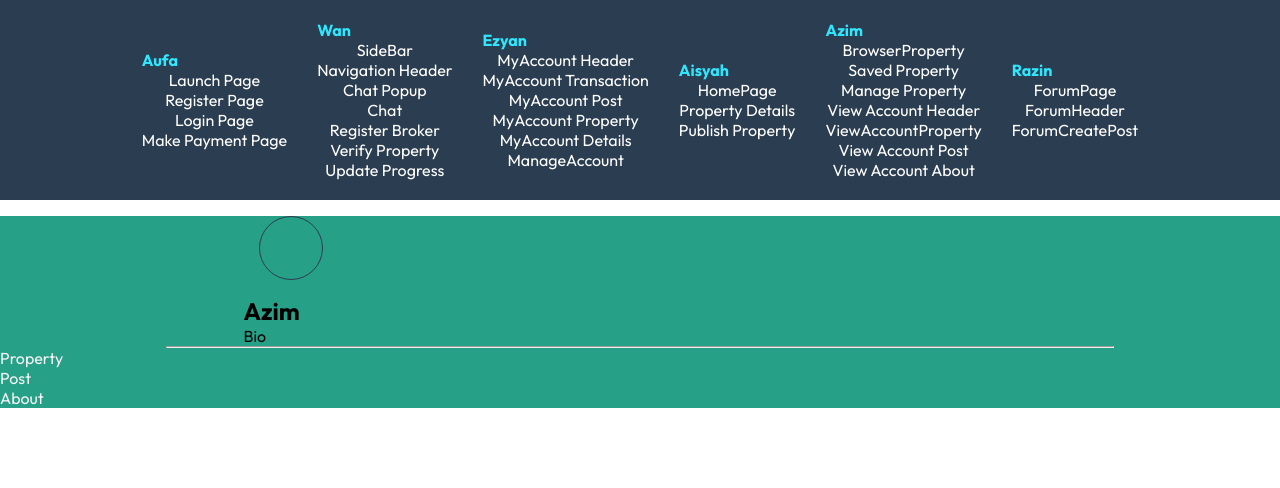
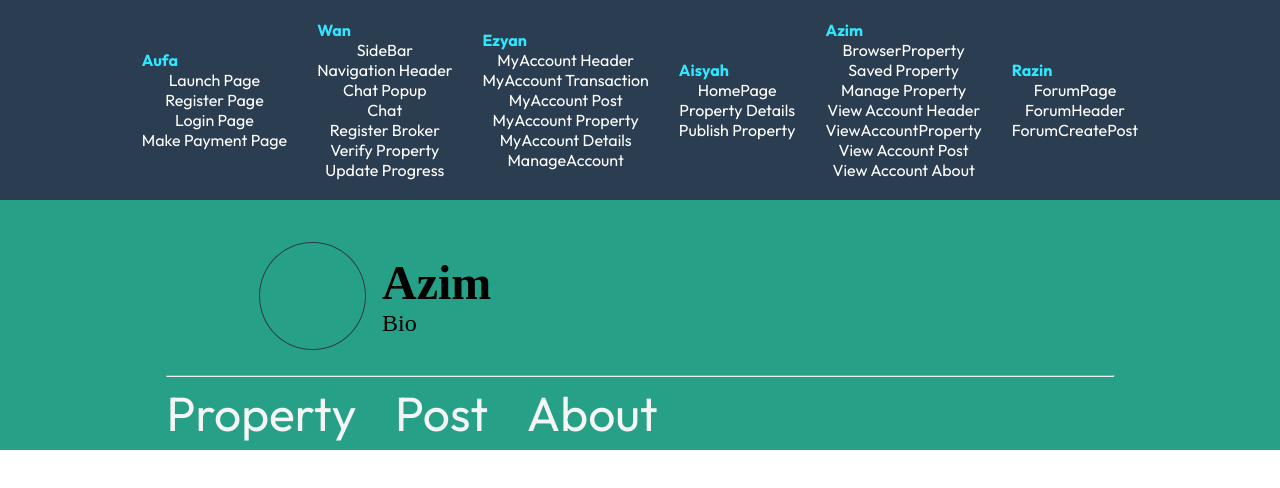
Before and after one commit to RareZyn/property-pro, a React (Create React App) app: page /view-account-header in a window 1280 px wide. Shown: the top 488 px of the page. Built offline with nearby package versions, Linux system fonts and the light colour scheme.

Commit message:
View Account Header done

```diff
--- a/src/App.css
+++ b/src/App.css
@@ -24,3 +24,9 @@
 .txt40{
   font-size: 2.5em;
 }
+
+a{
+  color: var(--f5);
+  text-decoration: none;
+  margin: 0 auto;
+}
--- a/src/Pages/Property/ViewAccountHeader.css
+++ b/src/Pages/Property/ViewAccountHeader.css
@@ -1,10 +1,17 @@
 .ViewAccountHeader{
     background-color: var(--darkGreen);
-    aspect-ratio: 8/1;
+    display: flex;
+    flex-direction: column;
+    justify-content: end;
 }
 
 #details-vah{
+    display: flex;
+    align-items: center;
     margin-left: 19.02%;
+    margin-bottom: .7%;
+    margin-top: 2%;
+    font-family: "Zilla_Slab";
 }
 
 .acc-desc{
@@ -19,8 +26,21 @@ hr{
     margin: 0 auto;
 }
 
-a{
+#account-link-container{
+    margin-left: 13%;
+    margin-bottom: 0.5%;
+    margin-top: 0.5%;
+}
+
+.account-link{
+    font-family: "Outfit";
+    font-size: 3em;
     color: var(--f5);
     text-decoration: none;
-    margin: 0 auto;
+    display: inline-block;
+    margin-right: 3.47%;
 }
+
+.selected-acc-link{
+    color: var(--orange);
+}
--- a/src/Pages/Property/ViewAccountHeader.js
+++ b/src/Pages/Property/ViewAccountHeader.js
@@ -1,19 +1,21 @@
 import "./ViewAccountHeader.css";
 
-export const ViewAccountHeader = ({name, bio}) => {
+export const ViewAccountHeader = ({name, bio, currentPage}) => {
   return (
     <div className="ViewAccountHeader">
       <section className="flex" id="details-vah">
-        <div className="ProfilePicture"></div>
+        <div style={{paddingTop: "10.28%", width:"10.28%"}} className="ProfilePicture"></div>
         <div className="acc-desc">
-          <h1>{name}</h1>
-          <p>{bio}</p>
+          <h1 style={{fontSize: "3em"}}>{name}</h1>
+          <p style={{fontSize: "1.5em"}}>{bio}</p>
         </div>
       </section>
       <hr />
-      <a href="">Property</a>
-      <a href="">Post</a>
-      <a href="">About</a>
+      <section id="account-link-container">
+        <a className="account-link" href="">Property</a>
+        <a className="account-link" href="">Post</a>
+        <a className="account-link" href="">About</a>
+      </section>
     </div>
   );
 };
--- /dev/null
+++ b/src/Res/FontSize.css
@@ -0,0 +1,4 @@
+:root {
+    --base-font-size: 16px;
+    --base-viewport-width: 1440px;
+  }
```
